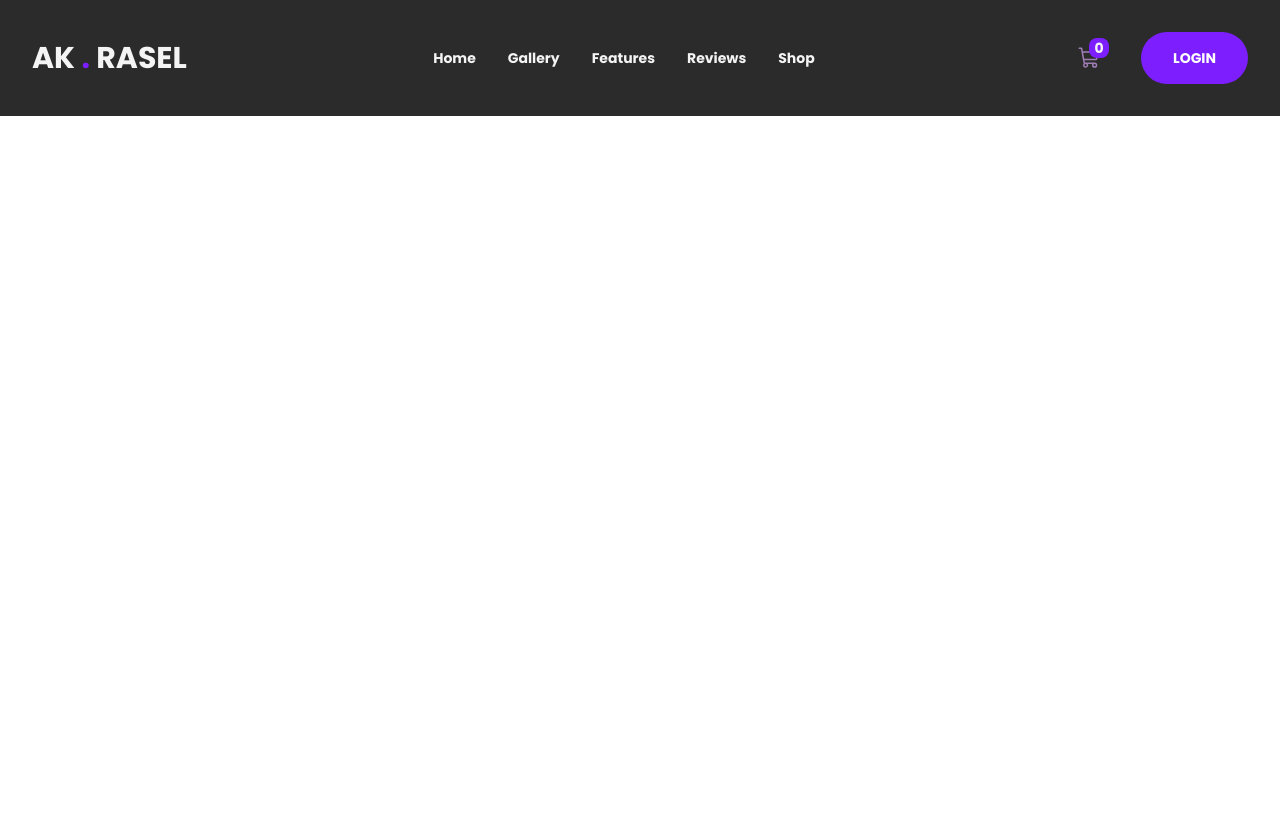
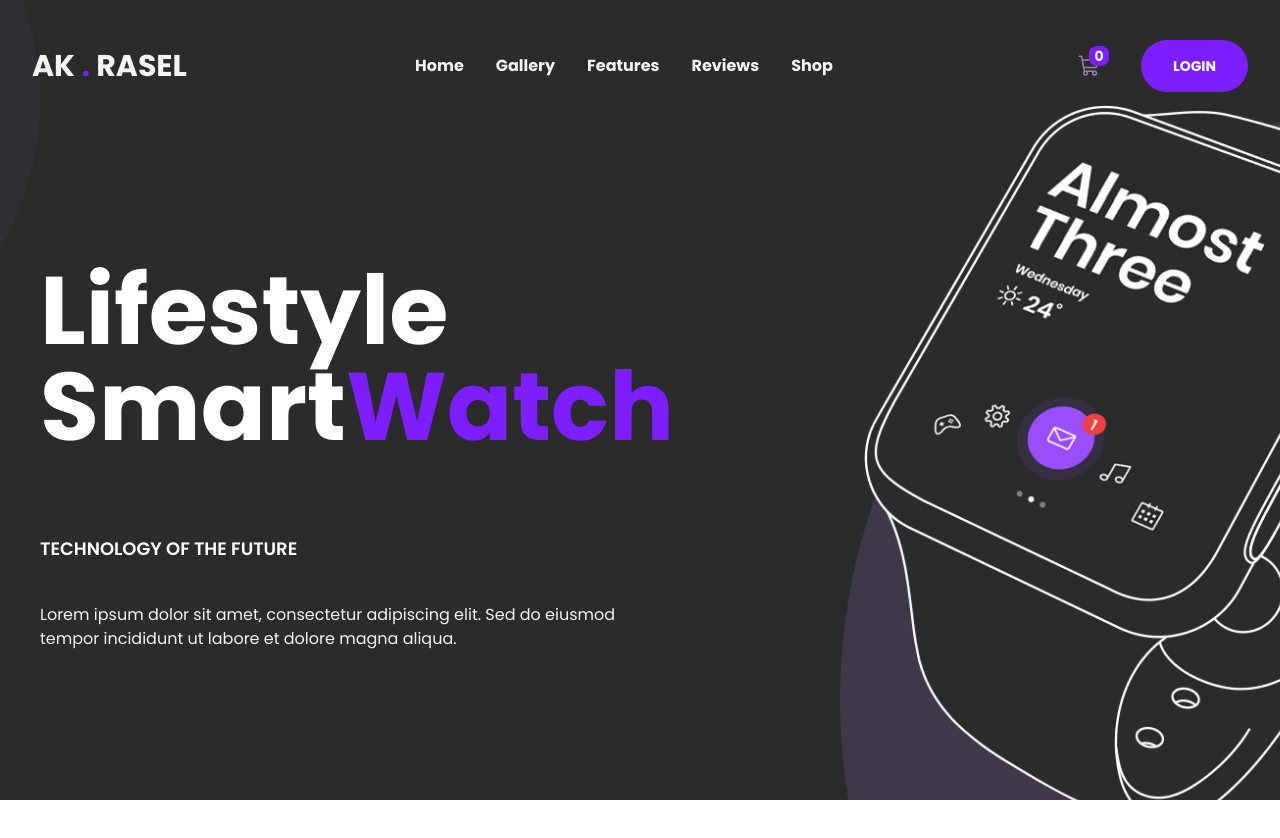
Before and after one commit to AK-Rasel/watch_sell_web, a React (Vite) app: page / in a window 1280 px wide. Shown: the top 838 px of the page. Built offline with nearby package versions, Linux system fonts and the light colour scheme.

Commit message:
banner add dextop done

```diff
--- a/src/components/Navbar.jsx
+++ b/src/components/Navbar.jsx
@@ -46,19 +46,19 @@ const Navbar = () => {
       setTimeout(() => {
         setIsToggleMenu(false);
         setIsClosing(false);
-      }, 500); // Match this duration with the CSS transition duration
+      }, 500);
     } else {
       setIsToggleMenu(true);
     }
   };
 
   return (
-    <header className="w-full fixed top-0 right-0 transition-all duration-300 ease-in-out">
+    <header className="w-full fixed top-0 right-0 z-50">
       <nav
-        className={`z-20 ${
+        className={` ${
           isSticky
-            ? "shadow-xl transition-all duration-300 ease-out py-5 px-8"
-            : "bg-secondary_color transition-all duration-300 ease-out p-8"
+            ? "shadow-xl transition-all duration-300 ease-out py-5 px-8 bg-white"
+            : "bg-transparent px-8 pt-10"
         }`}
       >
         <div className="flex justify-between items-center">
@@ -76,7 +76,7 @@ const Navbar = () => {
               {navLinks.map((navItem, index) => (
                 <li
                   key={index}
-                  className={`text-sm font-bold hover:duration-300 hover:underline transition-all antialiased hover:text-[#828282] ${
+                  className={`text-base font-bold hover:duration-300 hover:underline transition-all antialiased hover:text-[#828282] ${
                     isSticky ? "text-secondary_color" : "text-text_white"
                   }`}
                 >
--- /dev/null
+++ b/src/page/home/Banner.jsx
@@ -0,0 +1,48 @@
+import heroWatch from "../../assets/Home/WatchBanner.png";
+import smallRing from "../../assets/Home/backgroundSmallEllipse.png";
+import bigRing from "../../assets/Home/backgroundBiglEllipse.png";
+
+const Banner = () => {
+  return (
+    <section className="h-screen bg-secondary_color  overflow-hidden ">
+      <div className="container mx-auto relative">
+        <div className=" flex flex-col lg:flex-row justify-between items-center  pt-[89px] ">
+          <div className="w-1/2 mx-auto   ">
+            {/* text */}
+            <h1 className="font-bold text-8xl text-white">
+              Lifestyle <br /> Smart
+              <span className="text-primary_color">Watch</span>
+            </h1>
+            <h3 className="mt-20 text-white text-lg uppercase font-semibold mb-10">
+              technology of the future
+            </h3>
+            <p className="text-text_white w-[600px]">
+              Lorem ipsum dolor sit amet, consectetur adipiscing elit. Sed do
+              eiusmod tempor incididunt ut labore et dolore magna aliqua.
+            </p>
+          </div>
+          {/* image */}
+          <div className="w-1/2 mx-auto  relative z-10">
+            <img className="ml-56 mt-4 " src={heroWatch} alt="Watch" />
+          </div>
+        </div>
+        <div>
+          {/* smallRing */}
+          <img
+            className="absolute w-[600px] -top-[200px] -left-[600px] "
+            src={smallRing}
+            alt="Ring"
+          />
+          {/* bigRing image behind heroWatch */}
+          <img
+            className="absolute top-[100px] left-[800px]  w-[5000px]"
+            src={bigRing}
+            alt="big Ring"
+          />
+        </div>
+      </div>
+    </section>
+  );
+};
+
+export default Banner;
--- a/src/page/home/Home.jsx
+++ b/src/page/home/Home.jsx
@@ -1,7 +1,12 @@
 import React from "react";
+import Banner from "./Banner";
 
 const Home = () => {
-  return <section className="h-[1600px]">Home</section>;
+  return (
+    <section className="h-[1600px]">
+      <Banner />
+    </section>
+  );
 };
 
 export default Home;
```
